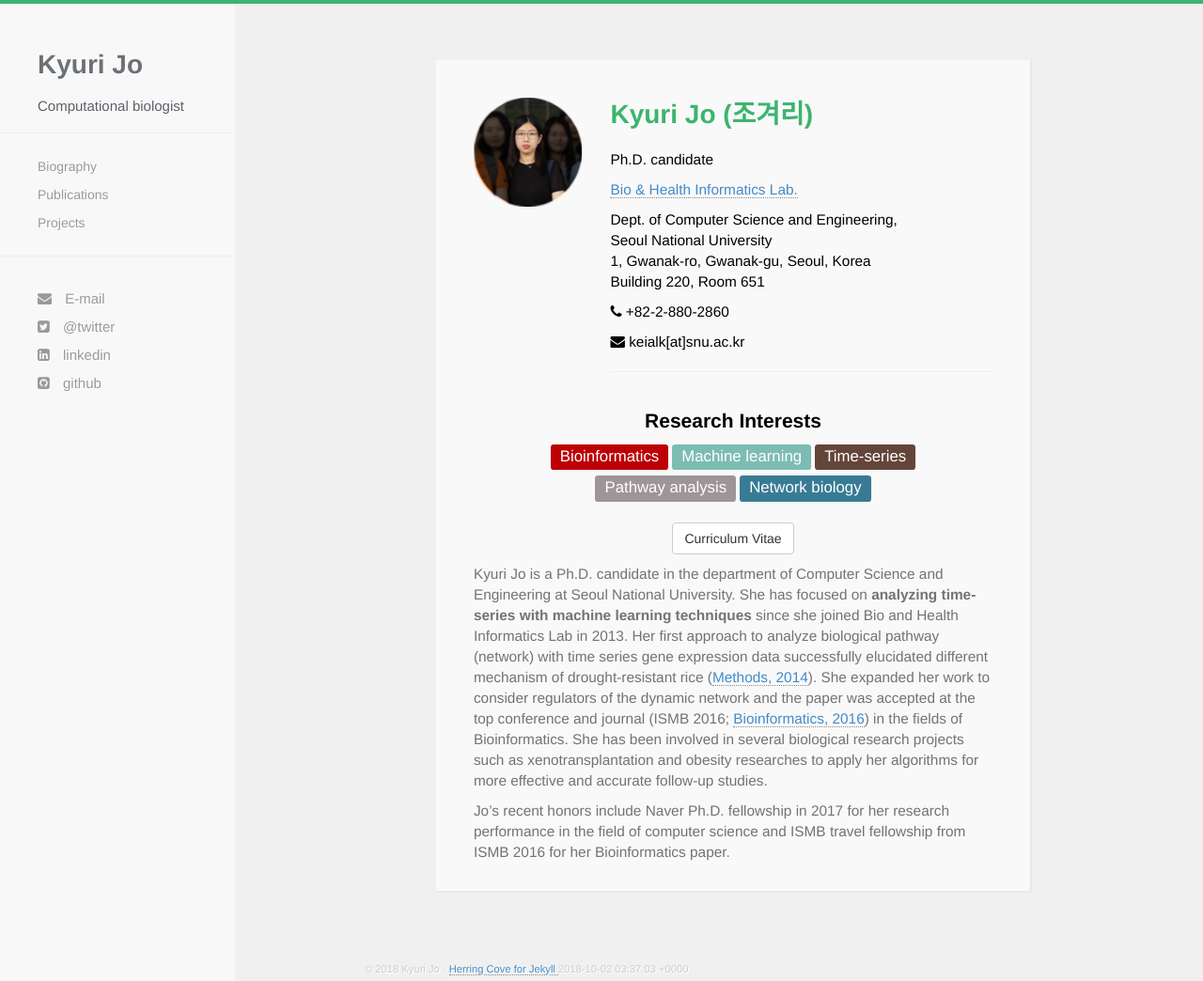
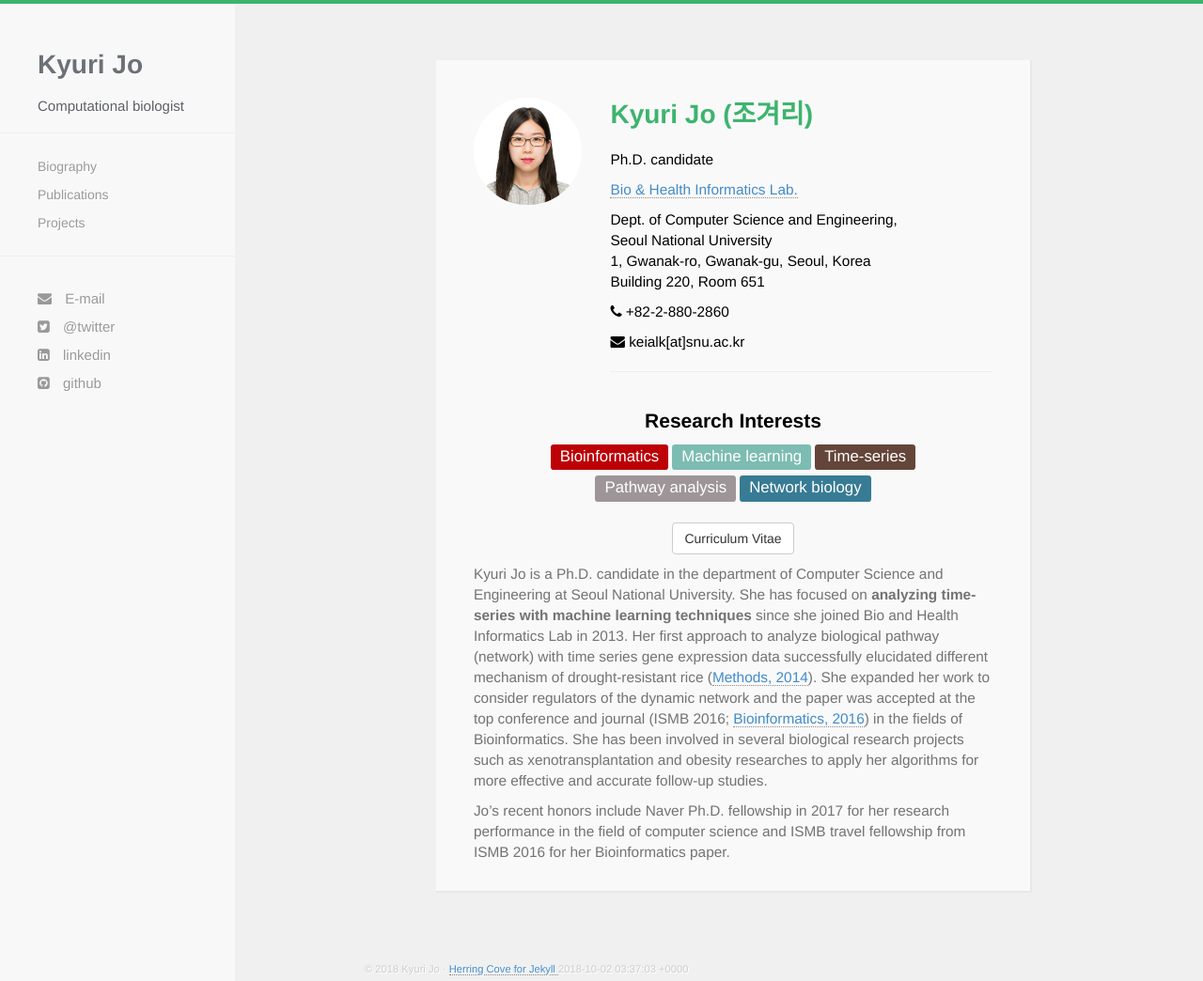
Before and after one commit to kyuriJo/kyuriJo.github.io, a Jekyll site: the page built from about.html, in a window 1280 px wide and 1044 px high. Shown: the whole window at 94% size. Built offline with Jekyll 4.4.1, drawn with Linux system fonts in a browser that asks for light colours; nearby versions of some CDN libraries.

Commit message:
Update profile img3

```diff
--- a/about.html
+++ b/about.html
@@ -5,7 +5,7 @@ title: About
     <div class="user-card">
         <div class="row">
           <div class="card col-md-3">
-            <img src="{{ site.baseurl }}/images/bio_main.png">
+            <img src="{{ site.baseurl }}/images/bio_main2.png">
           </div>
           <div class="col-md-9">
             <h1>Kyuri Jo (조겨리)</h1>
--- a/css/hc.css
+++ b/css/hc.css
@@ -577,7 +577,10 @@ time
 {
   margin-top:30px
 }
-
+.card img
+{
+  width: 200px;
+}
 .letter p
 {
   font-size:1.1em;
```
